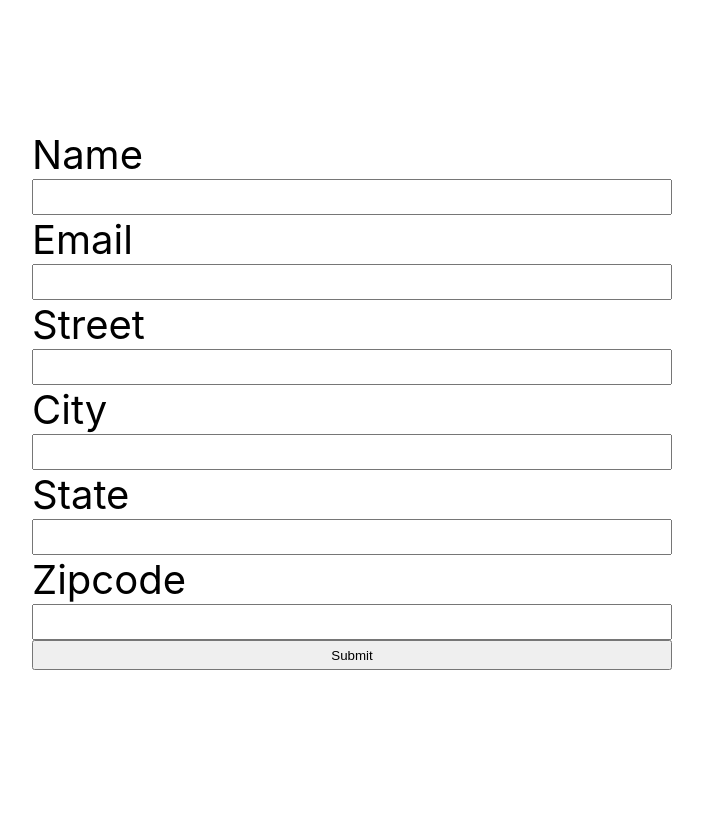
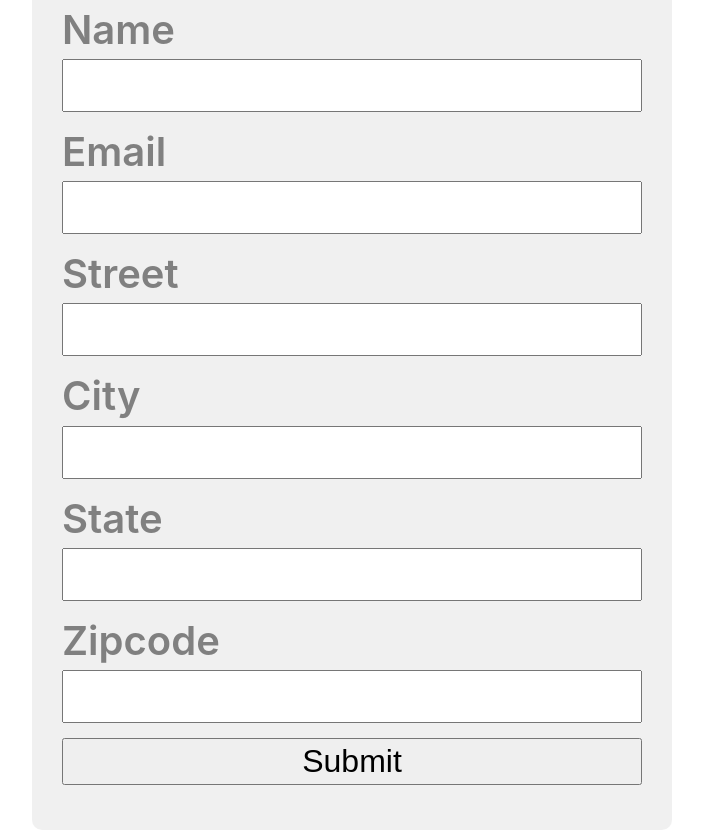
Before and after one commit to lekaren-web/devtest, a React (Create React App) app: page / in a window 1280 px wide. Shown: the whole page, without its empty margins (288-991 px from the left). Before the commit the page ends 800 px from the top, so only its background shows below. Built offline with nearby package versions, Linux system fonts and the light colour scheme; no server answers.

Commit message:
Update index.css

```diff
--- a/src/index.css
+++ b/src/index.css
@@ -31,13 +31,23 @@ form{
   display: flex;
   flex-direction: column;
   flex-wrap: wrap;
+    padding: 30px;
+    background-color: #b1b0ae30;
+  justify-content: space-evenly;
+    height: 800px;
+  border-radius: 10px;
+
 }
 
 label{
 font-size: 40px;
+    font-weight: 600;
+    color: gray;
 }
 
 input{
-  height: 30px;
+  height: 47px;
+    font-size: 32px;
+  margin-bottom: 10px;
 
 }
```
